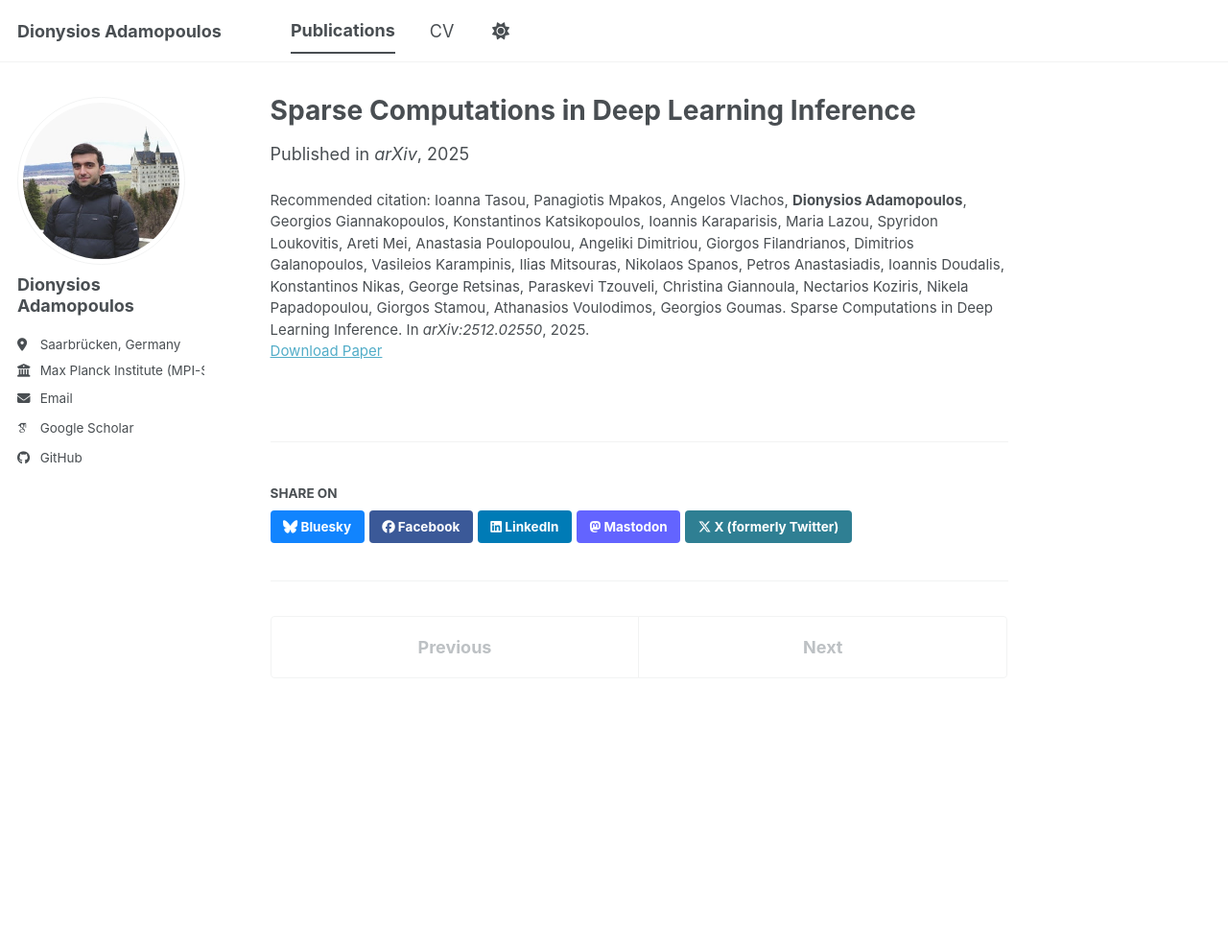
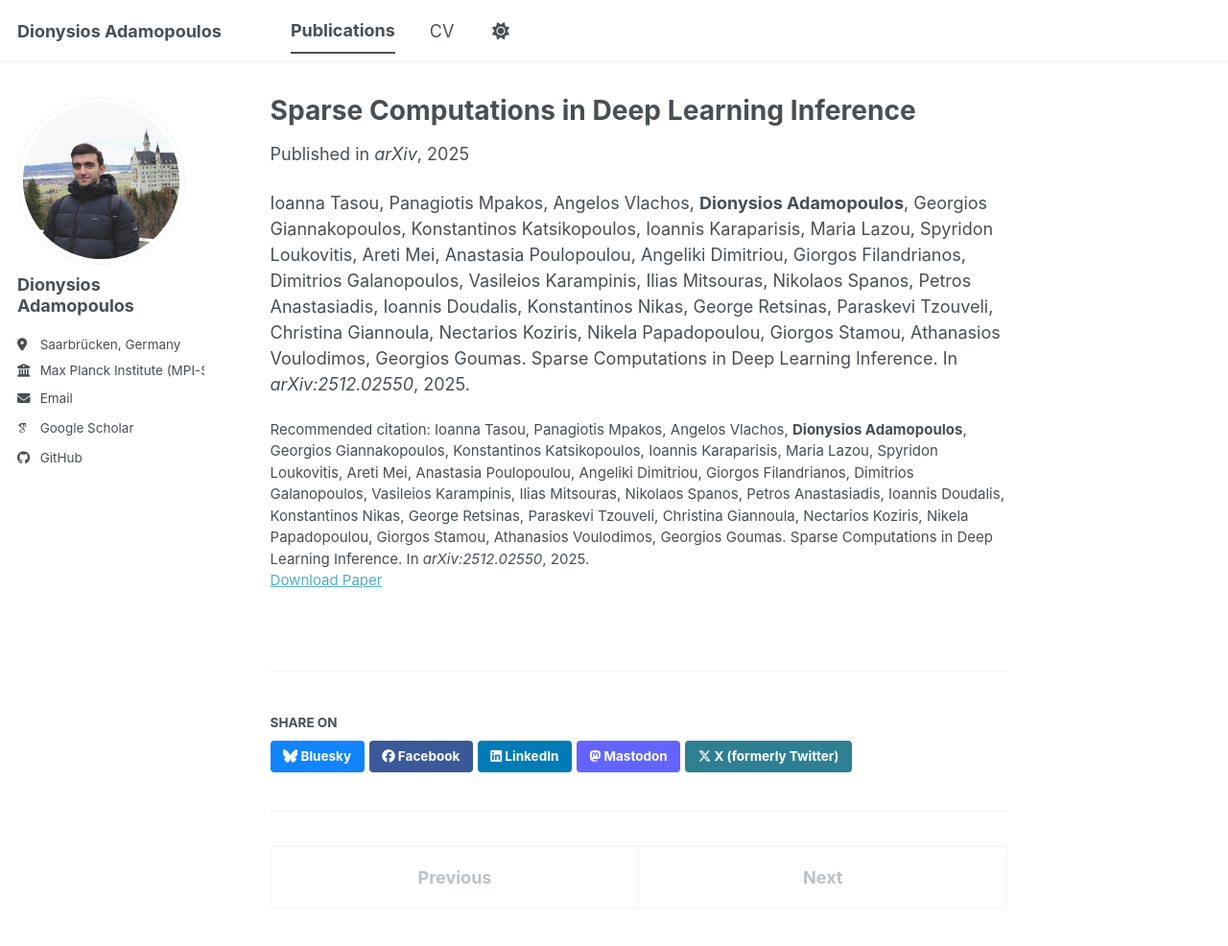
Before and after one commit to dion-adam/dion-adam.github.io, a Jekyll site: the page built from _publications/2025-12-02-Sparse-Computations-1.md, in a window 1280 px wide and 1001 px high. Shown: the top 986 px of the window at 96% size. Built offline with Jekyll 4.4.1, drawn with Linux system fonts in a browser that asks for light colours; some web fonts are replaced; a script bundle is joined from its source files by our own code; library files that are not in the unit come from our copies.

Commit message:
Update 2025-12-02-Sparse-Computations-1.md

```diff
--- a/_publications/2025-12-02-Sparse-Computations-1.md
+++ b/_publications/2025-12-02-Sparse-Computations-1.md
@@ -7,3 +7,5 @@ venue: 'arXiv'
 paperurl: 'https://arxiv.org/pdf/2512.02550'
 citation: 'Ioanna Tasou, Panagiotis Mpakos, Angelos Vlachos, <b>Dionysios Adamopoulos</b>, Georgios Giannakopoulos, Konstantinos Katsikopoulos, Ioannis Karaparisis, Maria Lazou, Spyridon Loukovitis, Areti Mei, Anastasia Poulopoulou, Angeliki Dimitriou, Giorgos Filandrianos, Dimitrios Galanopoulos, Vasileios Karampinis, Ilias Mitsouras, Nikolaos Spanos, Petros Anastasiadis, Ioannis Doudalis, Konstantinos Nikas, George Retsinas, Paraskevi Tzouveli, Christina Giannoula, Nectarios Koziris, Nikela Papadopoulou, Giorgos Stamou, Athanasios Voulodimos, Georgios Goumas. Sparse Computations in Deep Learning Inference. In <i>arXiv:2512.02550</i>, 2025.'
 ---
+
+Ioanna Tasou, Panagiotis Mpakos, Angelos Vlachos, <b>Dionysios Adamopoulos</b>, Georgios Giannakopoulos, Konstantinos Katsikopoulos, Ioannis Karaparisis, Maria Lazou, Spyridon Loukovitis, Areti Mei, Anastasia Poulopoulou, Angeliki Dimitriou, Giorgos Filandrianos, Dimitrios Galanopoulos, Vasileios Karampinis, Ilias Mitsouras, Nikolaos Spanos, Petros Anastasiadis, Ioannis Doudalis, Konstantinos Nikas, George Retsinas, Paraskevi Tzouveli, Christina Giannoula, Nectarios Koziris, Nikela Papadopoulou, Giorgos Stamou, Athanasios Voulodimos, Georgios Goumas. Sparse Computations in Deep Learning Inference. In <i>arXiv:2512.02550</i>, 2025.
```
